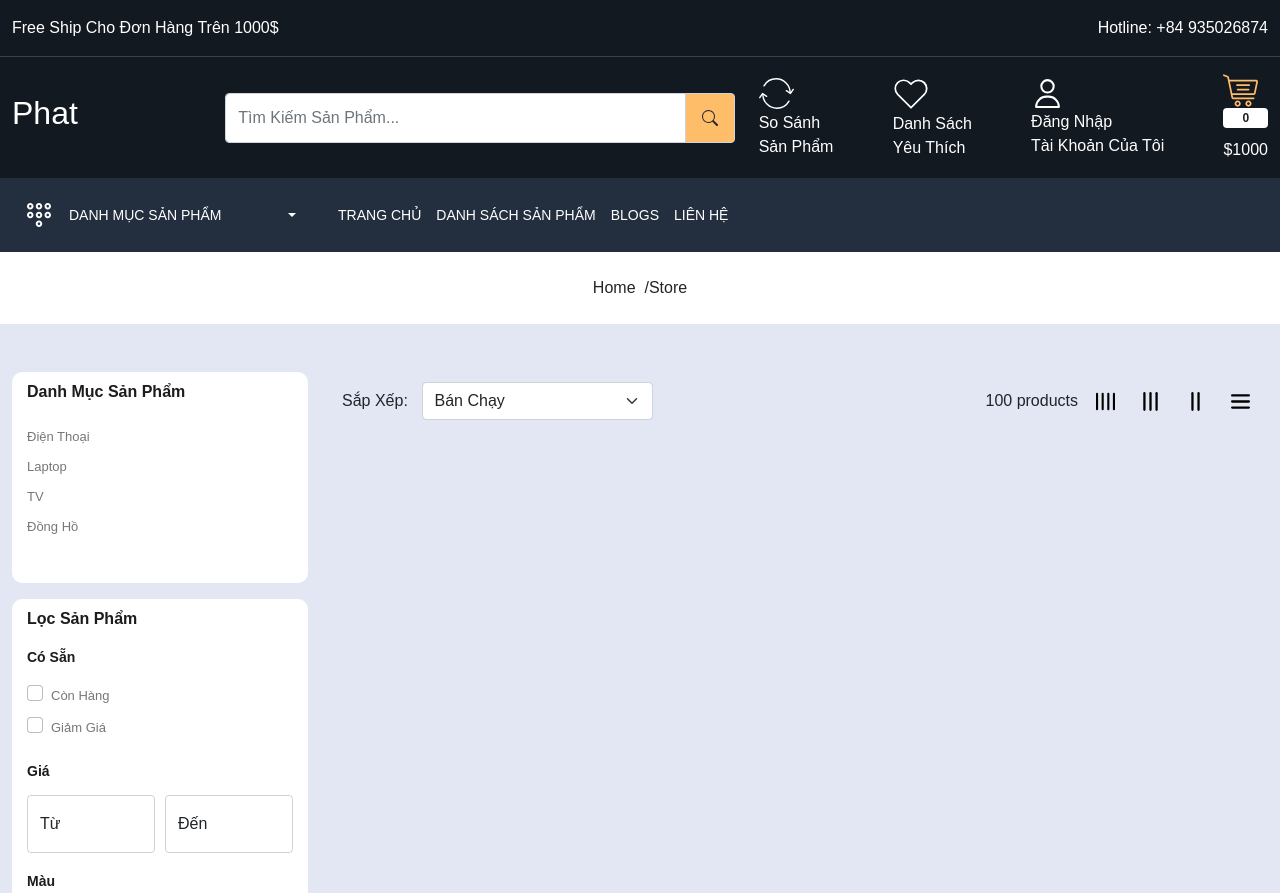
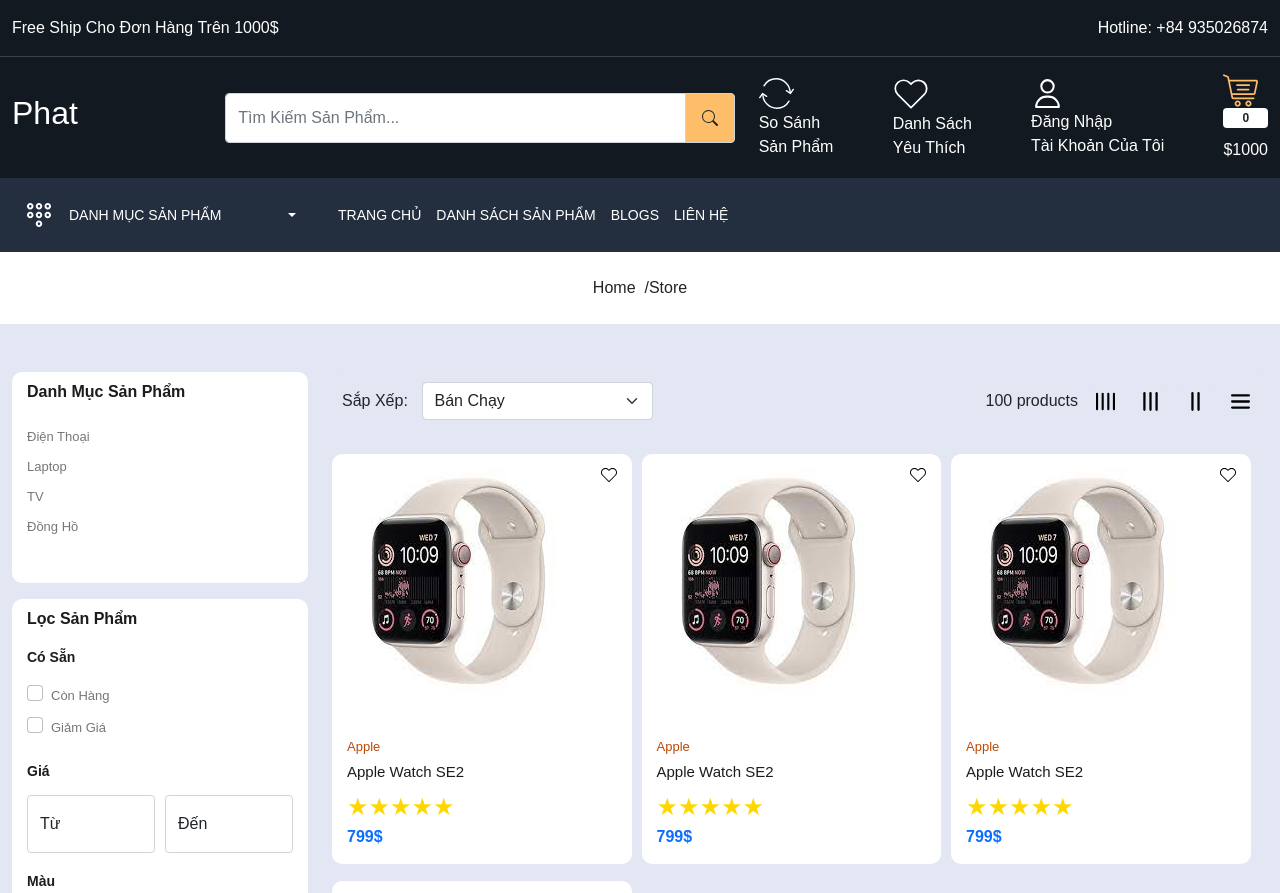
Before and after one commit to pvd1123/e-commer-Front-End, a React (Create React App) app: page /store in a window 1280 px wide. Shown: the top 893 px of the page. Built offline with nearby package versions, Linux system fonts and the light colour scheme.

Commit message:
product store

```diff
--- a/src/App.css
+++ b/src/App.css
@@ -325,6 +325,7 @@
   padding: 15px;
   border-radius: 10px;
   overflow: hidden;
+  width: 100%;
 }
 
 .product-card .product-image {
@@ -359,9 +360,14 @@
   color: var(--color-1c1c1b);
 }
 
-.product-card .product-details p .price{
+.product-card .product-details b .price{
   font-size: 16px;
   color: var(--color-1c1c1b);
+}
+
+.product-card p.description{
+  font-size: 13px;
+  color: var(--color-777777);
 }
 
 .action-bar{
@@ -508,5 +514,47 @@
   background-color: var(--color-e3e6f3);
   padding: 8px;
   border-radius: 5px;
+  cursor: pointer;
 }
+
+.gr-12{
+  width: 100%;
+}
+
+.gr-12 .product-card{
+  display: flex;
+  gap: 20px;
+}
+
+.gr-12 .product-card .product-image{
+  width: 270px;
+  height: auto;
+}
+
+.gr-12 .action-bar{
+  top: 17%;
+}
+
+.gr-6{
+  width: 49%;
+}
+
+.gr-6 .product-image{
+  width: 80%;
+}
+
+.gr-6 .product-image img{
+  margin: auto;
+  display: block;
+}
+
+.gr-4{
+  width: 32%;
+}
+
+.gr-3{
+  width: 24%;
+}
+
+
           /* End Store */
--- a/src/components/ProductCard.jsx
+++ b/src/components/ProductCard.jsx
@@ -1,11 +1,13 @@
 import React from "react";
 import ReactStars from "react-rating-stars-component";
-import { Link } from "react-router-dom";
+import { Link, useLocation } from "react-router-dom";
 
-const ProductCard = () =>{
+const ProductCard = (props) =>{
+    const {grid} = props
+    let location = useLocation();
     return(
     <>
-        <div className="col-3">
+        <div className={` ${location.pathname === "/store" ? `gr-${grid}` : "col-3"} `}>
             <Link className="product-card position-relative">
                 <div className="wishlist-icon position-absolute">
                     <Link>
@@ -26,7 +28,51 @@
                         edit={false}
                         activeColor="#ffd700"
                     />
-                    <p className="price">799$</p>
+                    <p className={` description ${grid === 12 ? "d-block" : "d-none"} `}>
+                        Nhìn tổng thể, đồng hồ thông minh Apple Watch SE 2022 vẫn giữ kiểu thiết kế tương tự như thế hệ tiền nhiệm....
+                    </p>
+                    <b className="price">799$</b>
+                </div>
+                <div className="action-bar position-absolute">
+                    <div className="d-flex flex-column gap-15">
+                        <Link>
+                            <img src="images/prodcompare.svg" alt="compare" />
+                        </Link>
+                        <Link>
+                            <img src="images/view.svg" alt="view" />
+                        </Link>
+                        <Link>
+                            <img src="images/add-cart.svg" alt="addcart" />
+                        </Link>
+                    </div>
+                </div>
+            </Link>
+        </div>
+        <div className={` ${location.pathname === "/store" ? `gr-${grid}` : "col-3"} `}>
+            <Link className="product-card position-relative">
+                <div className="wishlist-icon position-absolute">
+                    <Link>
+                        <img src="images/wish.svg" alt="wishlist" />
+                    </Link>
+                </div>
+                <div className="product-image ">
+                    <img src="images/watch1.jpg" className="img-fluid" alt="product-brand" />
+                    <img src="images/watch-1.avif" className="img-fluid" alt="product-brand" />
+                </div>
+                <div className="product-details">
+                    <h6 className="brand">Apple</h6>
+                    <h5 className="product-title">Apple Watch SE2</h5>
+                    <ReactStars
+                        count={5}
+                        size={24}
+                        value="5"
+                        edit={false}
+                        activeColor="#ffd700"
+                    />
+                    <p className={` description ${grid === 12 ? "d-block" : "d-none"} `}>
+                        Nhìn tổng thể, đồng hồ thông minh Apple Watch SE 2022 vẫn giữ kiểu thiết kế tương tự như thế hệ tiền nhiệm....
+                    </p>
+                    <b className="price">799$</b>
                 </div>
                 <div className="action-bar position-absolute">
                     <div className="d-flex flex-column gap-15">
--- a/src/pages/Store.jsx
+++ b/src/pages/Store.jsx
@@ -1,9 +1,11 @@
-import React from 'react'
+import React, { useState } from 'react'
 import BreadCrumb from '../components/BreadCrumb'
 import Meta from '../components/Meta';
 import ReactStars from "react-rating-stars-component";
+import ProductCard from '../components/ProductCard';
 
 const Store = () => {
+    const [grid, setGrid] = useState(4);
   return (
     <>
         <Meta title={"Store"}/>
@@ -171,7 +173,7 @@
                         </div>
                     </div>
                     <div className="col-9">
-                        <div className="filter-sort-grid">
+                        <div className="filter-sort-grid mb-4">
                             <div className='d-flex justify-content-between align-items-center'>
                                 <div className='d-flex align-items-center gap-10'>
                                     <p className='mb-0 d-block' style={{width:"100px"}}>Sắp Xếp:</p>
@@ -187,12 +189,18 @@
                                 <div className="d-flex align-items-center gap-10">
                                     <p className="total-products mb-0">100 products</p>
                                     <div className='d-flex gap-10 align-items-center grid'>
-                                        <img src="images/gr4.svg" className='d-block img-fluid' alt="grid" />
-                                        <img src="images/gr3.svg" className='d-block img-fluid' alt="grid" />
-                                        <img src="images/gr2.svg" className='d-block img-fluid' alt="grid" />
-                                        <img src="images/gr.svg" className='d-block img-fluid' alt="grid" />
+                                        <img onClick={()=>{setGrid(3);}} src="images/gr4.svg" className='d-block img-fluid' alt="grid" />
+                                        <img onClick={()=>{setGrid(4);}} src="images/gr3.svg" className='d-block img-fluid' alt="grid" />
+                                        <img onClick={()=>{setGrid(6);}} src="images/gr2.svg" className='d-block img-fluid' alt="grid" />
+                                        <img onClick={()=>{setGrid(12);}} src="images/gr.svg" className='d-block img-fluid' alt="grid" />
                                     </div>
                                 </div>
+                            </div>
+                        </div>
+                        <div className="products-list pb-5">
+                            <div className="d-flex gap-10 flex-wrap">
+                                <ProductCard grid={grid} />
+                                <ProductCard grid={grid} />
                             </div>
                         </div>
                     </div>
```
